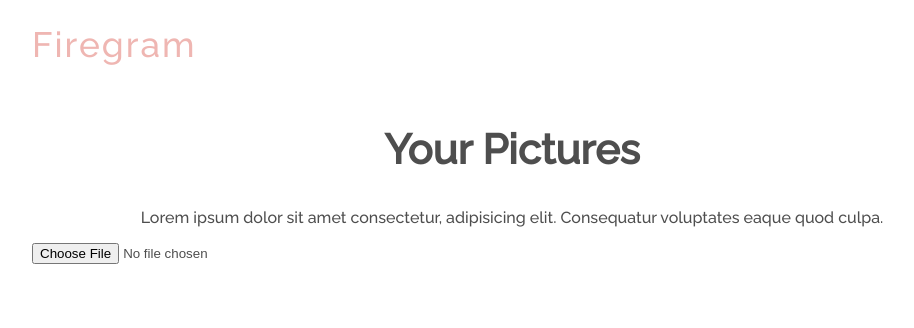
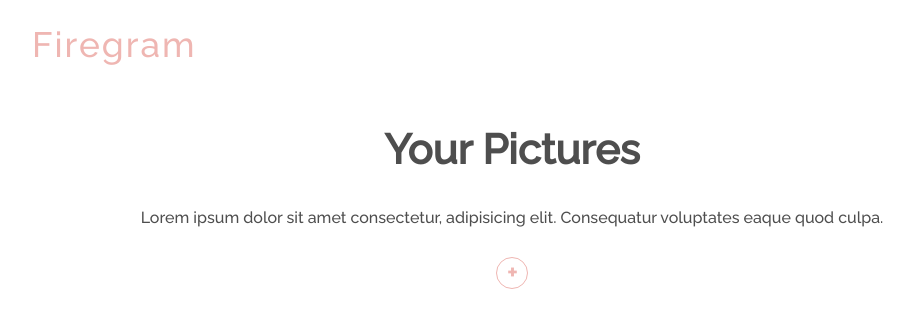
Before and after one commit to abdur-rakib/react-firegram, a React (Create React App) app: page / in a window 1280 px wide. Shown: the top 328 px of the page, without its empty margins (128-1042 px from the left). Built offline with nearby package versions, Linux system fonts and the light colour scheme.

Commit message:
added form style progressbar

```diff
--- a/src/App.css
+++ b/src/App.css
@@ -4,6 +4,10 @@
   --primary: #efb6b2;
   --secondary: #4e4e4e;
   --error: #ff4a4a;
+}
+
+html {
+  user-select: none;
 }
 
 body {
@@ -33,3 +37,50 @@ body {
   font-size: 2.6rem;
   margin-top: 60px;
 }
+
+/* upload form */
+form {
+  margin: 30px auto 10px;
+  text-align: center;
+}
+
+label input {
+  height: 0;
+  width: 0;
+  opacity: 0;
+}
+
+label {
+  display: block;
+  width: 30px;
+  height: 30px;
+  border: 1px solid var(--primary);
+  border-radius: 50%;
+  margin: 10px auto;
+  line-height: 30px;
+  color: var(--primary);
+  font-weight: bold;
+  font-size: 24px;
+}
+
+label:hover {
+  background-color: var(--primary);
+  color: white;
+  cursor: pointer;
+}
+
+.output {
+  height: 60px;
+  font-size: 0.8rem;
+}
+
+.error {
+  color: var(--error);
+}
+
+/* progress Bar */
+.progress-bar {
+  height: 10px;
+  background-color: var(--primary);
+  margin-top: 20px;
+}
--- a/src/Component/ProgressBar.js
+++ b/src/Component/ProgressBar.js
@@ -1,7 +1,15 @@
-import React from "react";
+import React, { useEffect } from "react";
+import useStorage from "../hooks/useStorage";
 
-const ProgressBar = () => {
-  return <div className="progress-bar">Progress</div>;
+const ProgressBar = ({ file, setFile }) => {
+  const { progress, url } = useStorage(file);
+
+  useEffect(() => {
+    if (url) {
+      setFile(null);
+    }
+  }, [url, setFile]);
+  return <div className="progress-bar" style={{ width: `${progress}%` }}></div>;
 };
 
 export default ProgressBar;
--- a/src/Component/UploadForm.js
+++ b/src/Component/UploadForm.js
@@ -1,4 +1,5 @@
 import React, { useState } from "react";
+import ProgressBar from "./ProgressBar";
 
 const UploadForm = () => {
   const [file, setFile] = useState(null);
@@ -17,10 +18,14 @@ const UploadForm = () => {
   return (
     <>
       <form>
-        <input type="file" onChange={handleChange} />
+        <label>
+          <input type="file" onChange={handleChange} />
+          <span>+</span>
+        </label>
         <div className="output">
           {error && <div className="error">{error}</div>}
           {file && <div className="">{file.name}</div>}
+          {file && <ProgressBar file={file} setFile={setFile} />}
         </div>
       </form>
     </>
--- a/src/firebase/utils.js
+++ b/src/firebase/utils.js
@@ -1,4 +1,4 @@
-import firebase, { firestore } from "firebase/app";
+import firebase from "firebase/app";
 import "firebase/storage";
 import "firebase/firestore";
 
--- a/src/hooks/useStorage.js
+++ b/src/hooks/useStorage.js
@@ -26,7 +26,6 @@ const useStorage = (file) => {
       }
     );
   }, [file]);
-
   return { progress, url, error };
 };
 
```
